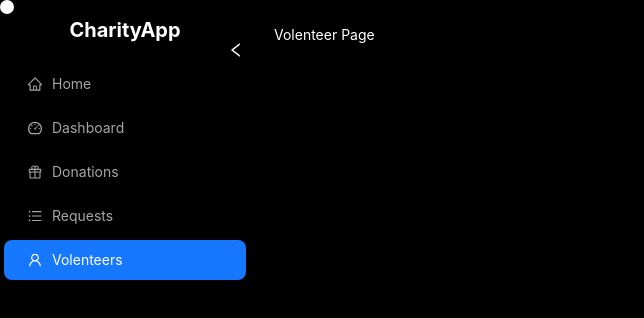
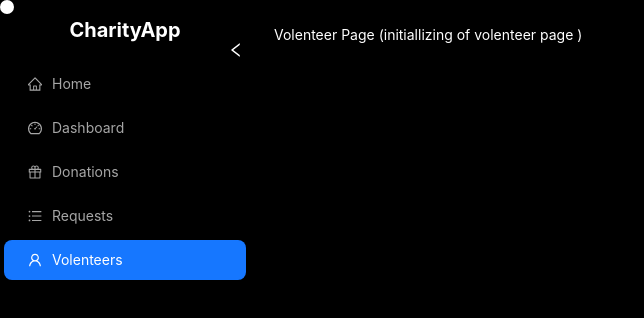
Before and after one commit to 2003devansh/charity_app, a React (Vite) app in the folder frontend/: page /volenteer in a window 1280 px wide. Shown: the top 318 px of the page, without its empty margins (0-644 px from the left). Built offline with nearby package versions, Linux system fonts and the light colour scheme.

Commit message:
volenteer page

```diff
--- a/frontend/src/pages/VolenteerPage.tsx
+++ b/frontend/src/pages/VolenteerPage.tsx
@@ -1,5 +1,5 @@
 const VolenteerPage = () => {
-  return <div>Volenteer Page</div>;
+  return <div>Volenteer Page (initiallizing of volenteer page )</div>;
 };
 
 export default VolenteerPage;
```
